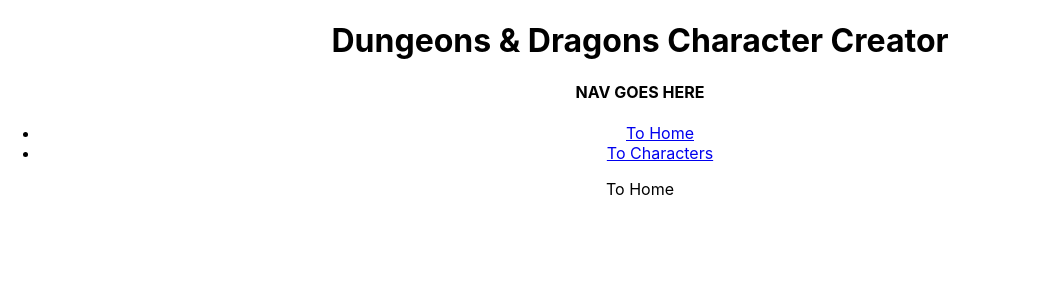
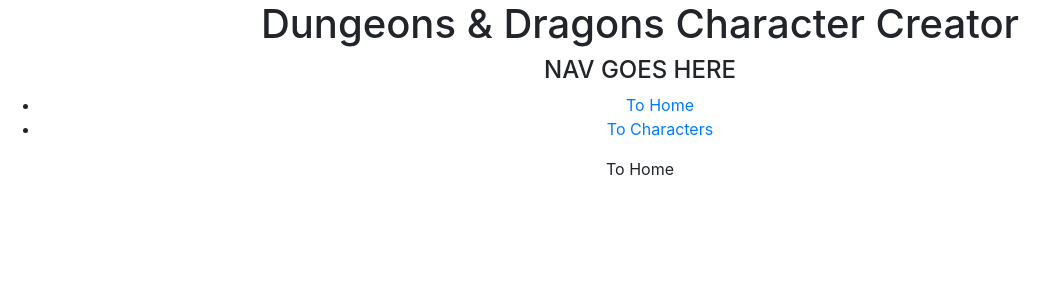
Before and after one commit to alisoftengine/dndcc, a React (Create React App) app: page / in a window 1280 px wide. Shown: the top 300 px of the page, without its empty margins (0-1059 px from the left). Built offline with nearby package versions, Linux system fonts and the light colour scheme.

Commit message:
Added base bootstrap

```diff
--- a/package.json
+++ b/package.json
@@ -6,6 +6,7 @@
       "@testing-library/jest-dom": "^5.11.4",
       "@testing-library/react": "^11.1.0",
       "@testing-library/user-event": "^12.1.10",
+      "bootstrap": "^4.6.0",
       "react": "^17.0.1",
       "react-bootstrap": "^1.4.3",
       "react-dom": "^17.0.1",
--- a/src/index.js
+++ b/src/index.js
@@ -1,14 +1,19 @@
 import React from 'react';
 import ReactDOM from 'react-dom';
+
 import './index.css';
+import 'bootstrap/dist/css/bootstrap.min.css';
+
 import App from './App';
 import reportWebVitals from './reportWebVitals';
 import { BrowserRouter as Router } from 'react-router-dom';
 
 ReactDOM.render(
-   <Router>
-      <App />
-   </Router>,
+   <React.StrictMode>
+      <Router>
+         <App />
+      </Router>
+   </React.StrictMode>,
    document.getElementById('root')
 );
 
```
Also changed, not shown: 1 other file (tests, documents, lock files or other folders).
